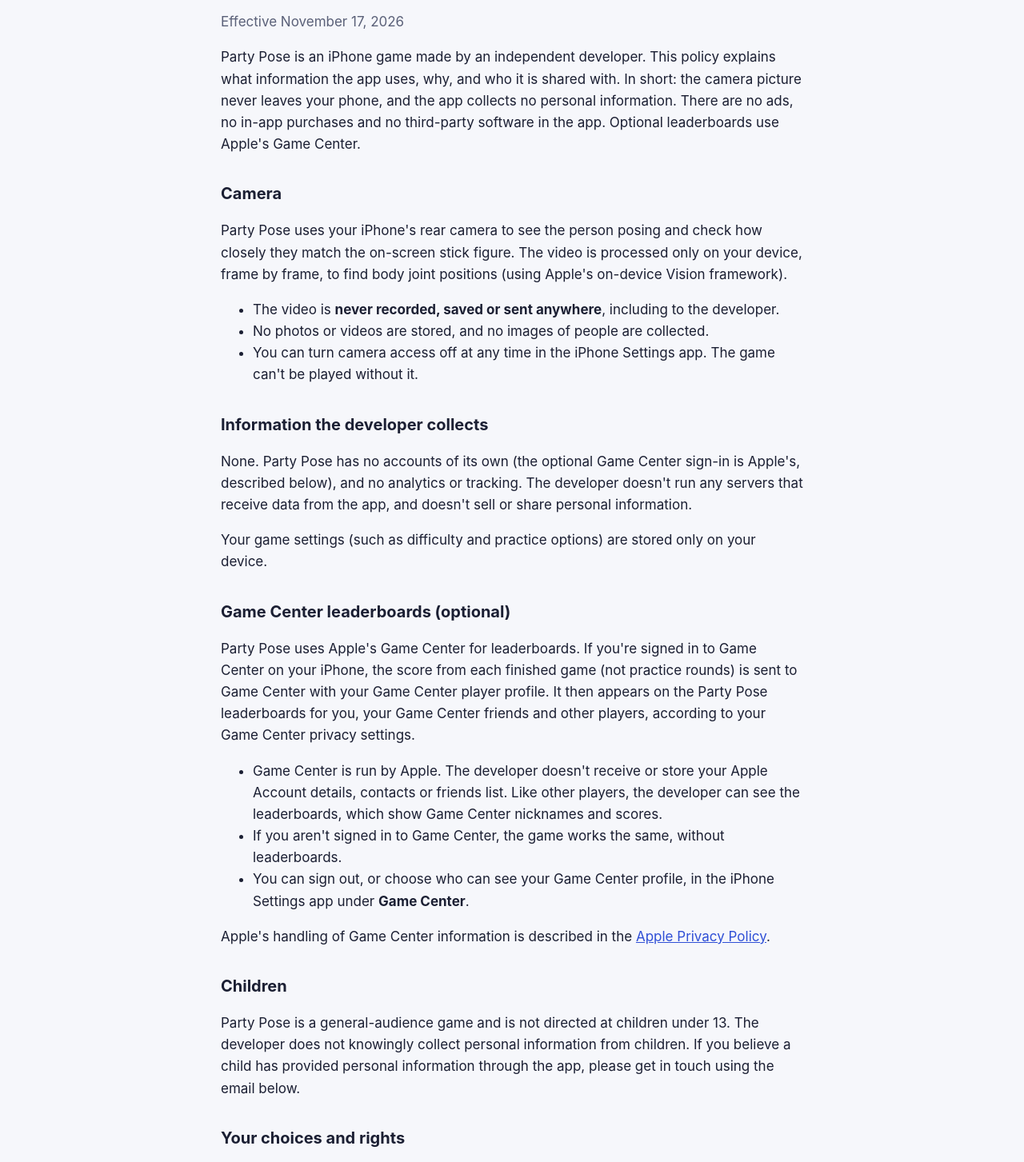
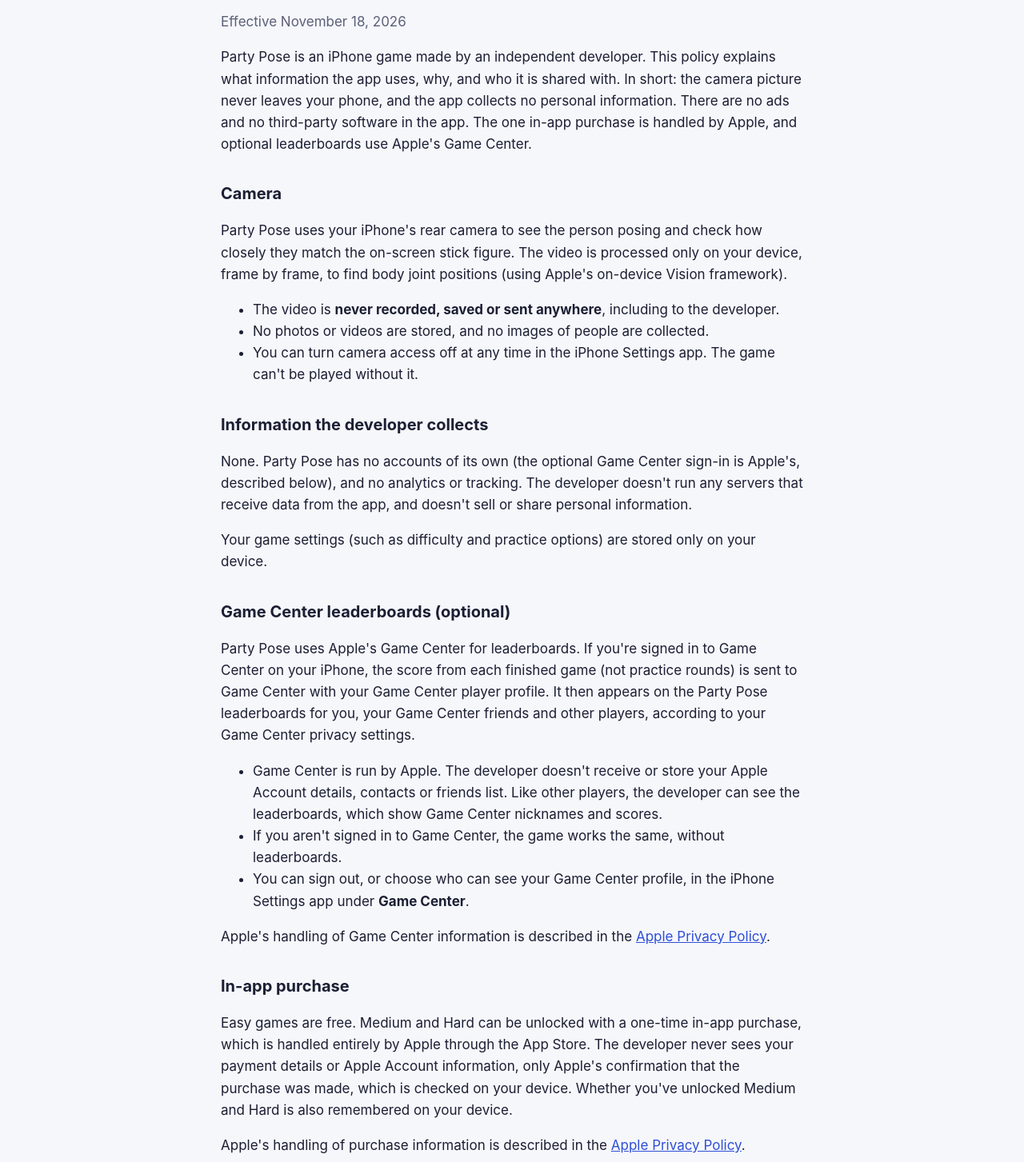
Before and after one commit to MichaelJHla/MichaelJHla.github.io, a plain HTML site: page party-pose/privacy/index.html in a window 1280 px wide. Shown: the part 132-1585 px from the top of the page at 80% size. Drawn offline with Linux system fonts and the light colour scheme.

Commit message:
Party Pose: describe the Medium & Hard in-app purchase
Privacy policy: new "In-app purchase" section (handled by Apple, checked on
the device), the summary updated, effective November 18, 2026. Support:
"Unlocking Medium and Hard" with Restore Purchases and refunds. App page:
the feature list says Easy is free.

Co-Authored-By: Claude Opus 5.5 <noreply@anthropic.com>
Claude-Session: https://claude.ai/code/session_01HGhay9GzpdDFQMJHgR15tj

```diff
--- a/party-pose/privacy/index.html
+++ b/party-pose/privacy/index.html
@@ -13,12 +13,13 @@
   <header class="site"><a href="/party-pose/">Party Pose</a></header>
   <main>
     <h1>Privacy Policy</h1>
-    <p class="muted">Effective November 17, 2026</p>
+    <p class="muted">Effective November 18, 2026</p>
 
     <p>Party Pose is an iPhone game made by an independent developer. This policy explains what
     information the app uses, why, and who it is shared with. In short: the camera picture never
-    leaves your phone, and the app collects no personal information. There are no ads, no in-app purchases
-    and no third-party software in the app. Optional leaderboards use Apple's Game Center.</p>
+    leaves your phone, and the app collects no personal information. There are no ads and no third-party
+    software in the app. The one in-app purchase is handled by Apple, and optional leaderboards use Apple's
+    Game Center.</p>
 
     <h2>Camera</h2>
     <p>Party Pose uses your iPhone's rear camera to see the person posing and check how closely they
@@ -52,6 +53,14 @@
     <p>Apple's handling of Game Center information is described in the
     <a href="https://www.apple.com/legal/privacy/">Apple Privacy Policy</a>.</p>
 
+    <h2>In-app purchase</h2>
+    <p>Easy games are free. Medium and Hard can be unlocked with a one-time in-app purchase, which is handled
+    entirely by Apple through the App Store. The developer never sees your payment details or Apple Account
+    information, only Apple's confirmation that the purchase was made, which is checked on your device. Whether
+    you've unlocked Medium and Hard is also remembered on your device.</p>
+    <p>Apple's handling of purchase information is described in the
+    <a href="https://www.apple.com/legal/privacy/">Apple Privacy Policy</a>.</p>
+
     <h2>Children</h2>
     <p>Party Pose is a general-audience game and is not directed at children under 13. The developer does not
     knowingly collect personal information from children. If you believe a child has provided personal
```
Also changed, not shown: party-pose/index.html (+2 -1 lines), party-pose/support/index.html (+9 -0 lines).
